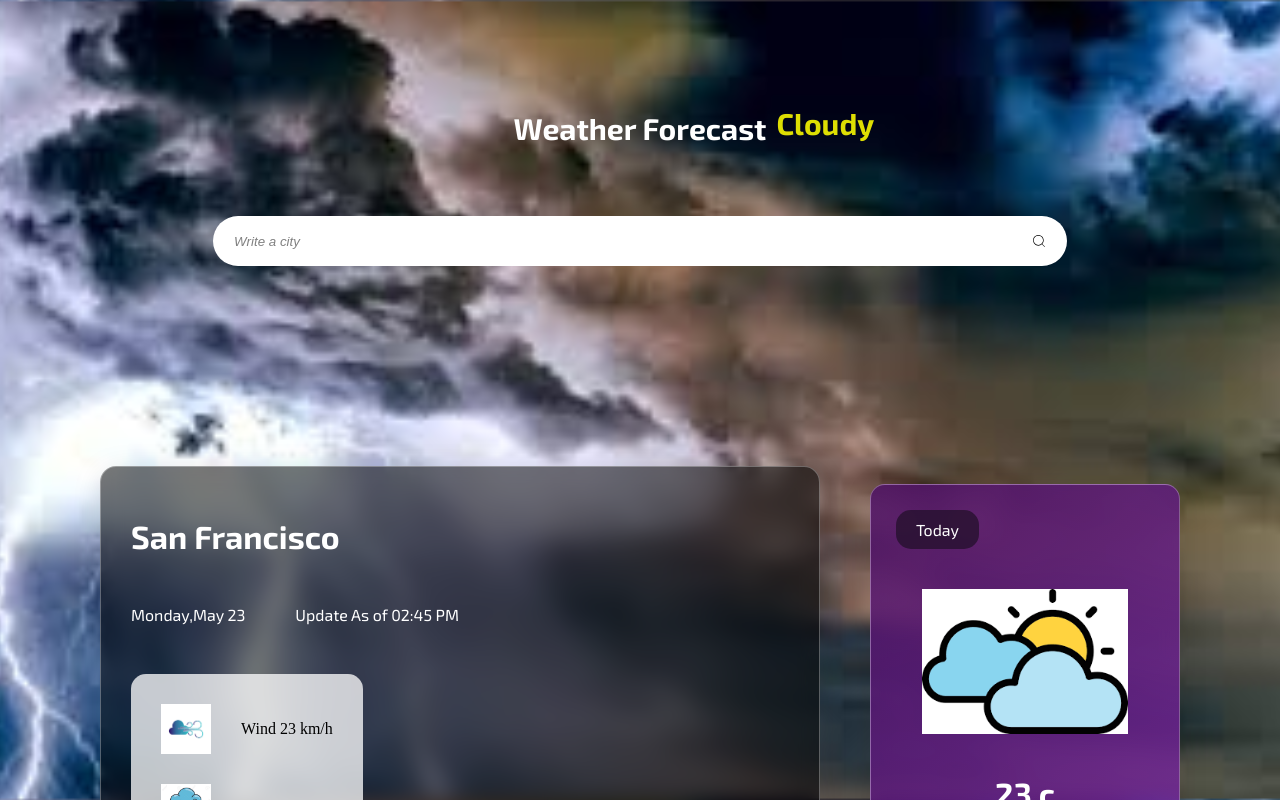
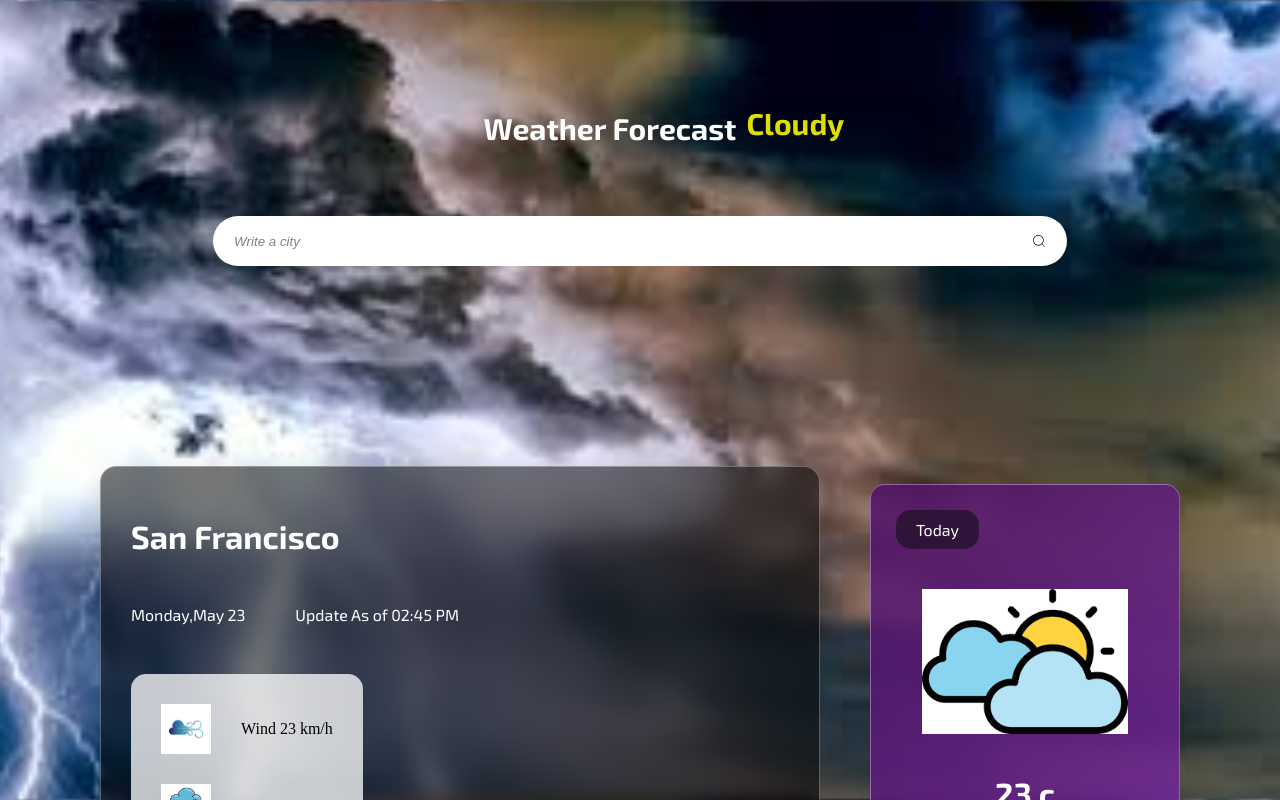
Before and after one commit to josephkhella2010/Weather-App, a React (Vite) app in the folder frontend/weatherApp/: page / in a window 1280 px wide. Shown: the top 800 px of the page. Built offline with nearby package versions, Linux system fonts and the light colour scheme.

Commit message:
fix postion header

```diff
--- a/frontend/weatherApp/src/pages/Home/childComponent/RunnerWordSpan.tsx
+++ b/frontend/weatherApp/src/pages/Home/childComponent/RunnerWordSpan.tsx
@@ -338,6 +338,8 @@ const useStyles = createUseStyles({
     width: "100%",
     display: "flex",
     justifyContent: "center",
+    position: "relative",
+    right: "30px",
   },
 
   container: {
```
